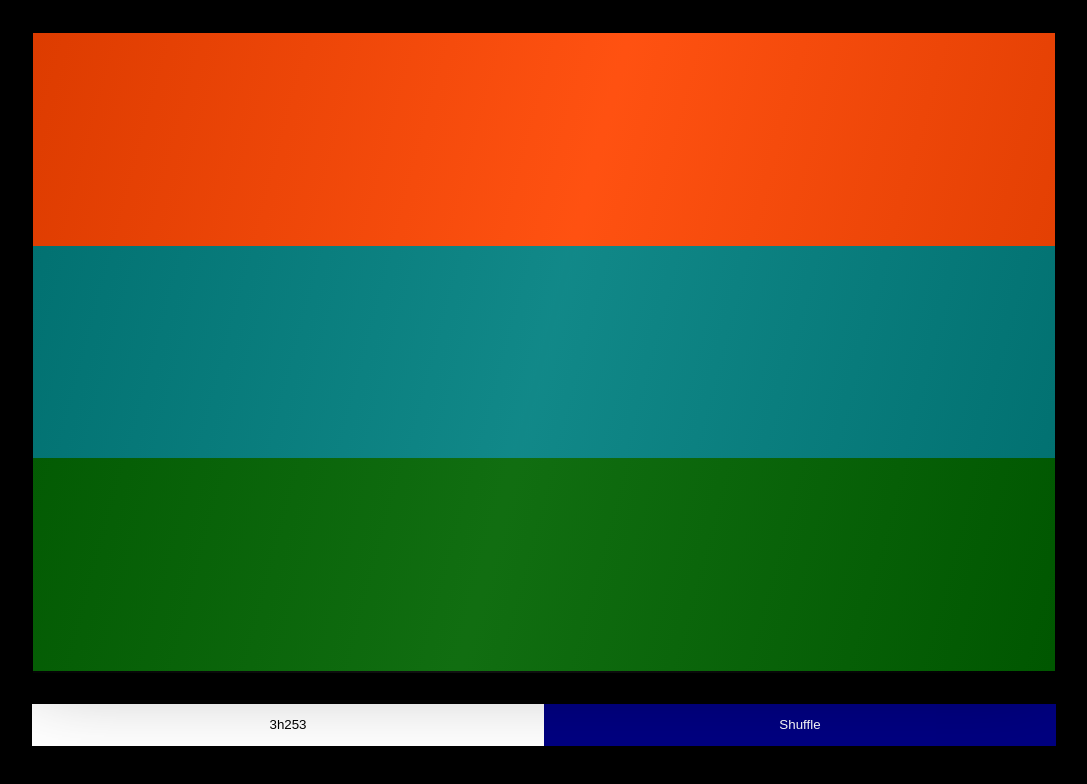
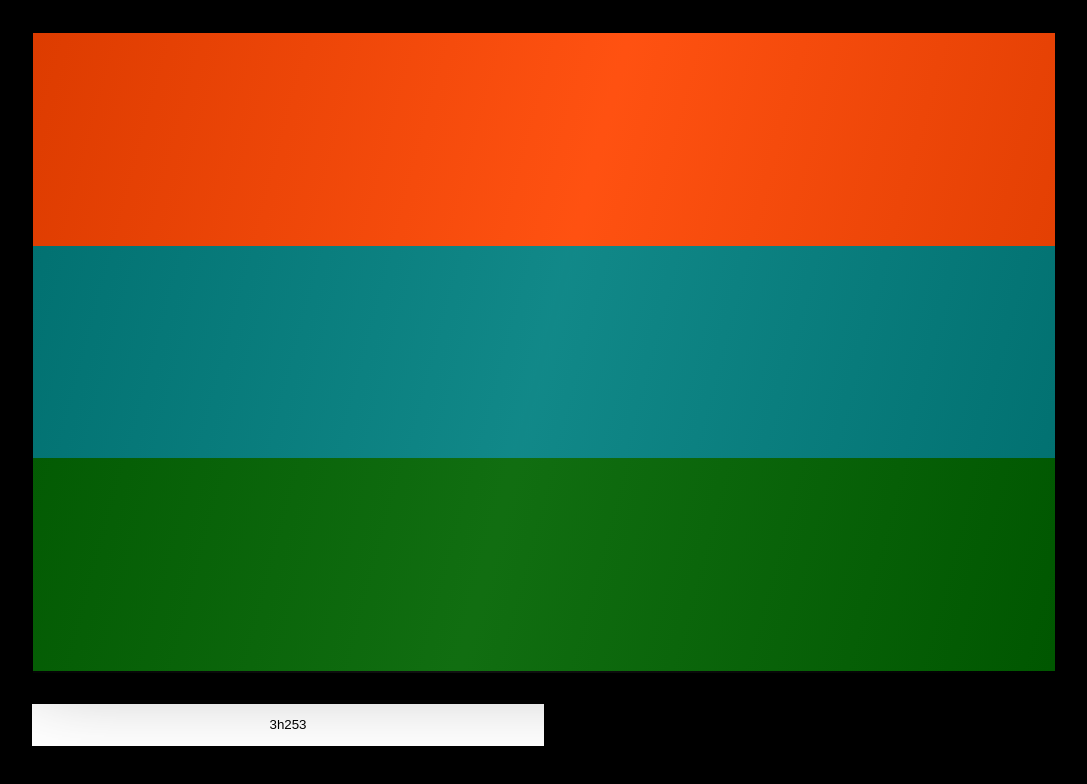
Before and after one commit to ravana69/random-flag-generator, a plain HTML site: page dist/index.html in a window 1280 px wide. Shown: the whole page, without its empty margins (96-1183 px from the left). Drawn offline with nearby package versions, Linux system fonts and the light colour scheme.

Commit message:
Update style.css

```diff
--- a/dist/style.css
+++ b/dist/style.css
@@ -22,9 +22,9 @@ form input {
   text-align: center;
 }
 form button {
-  background: #000080;
+  background: #000000;
   border: none;
-  color: #fff;
+  color: #000;
   flex-basis: 50%;
   flex-grow: 1;
   padding: 1em 0;
```
